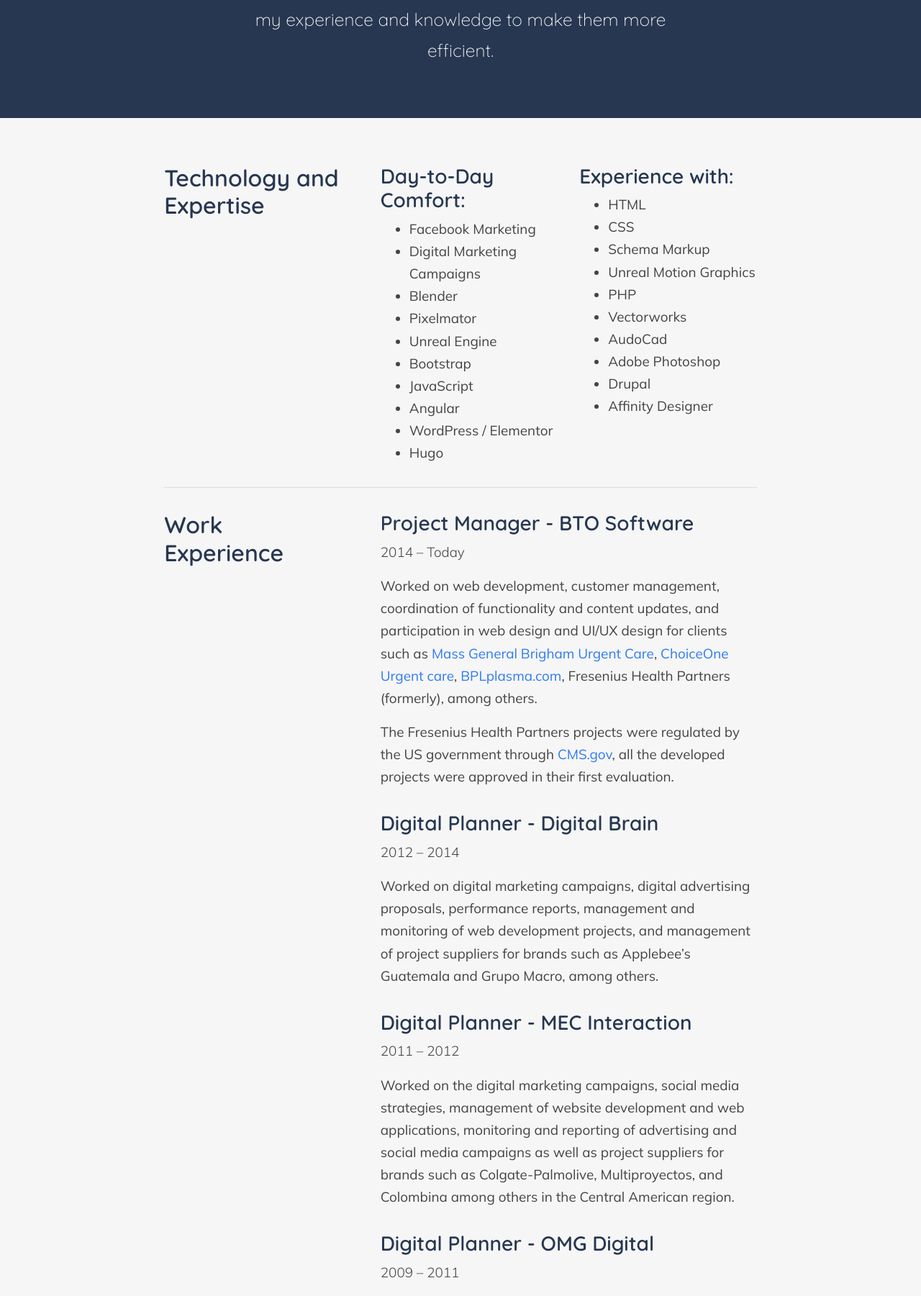
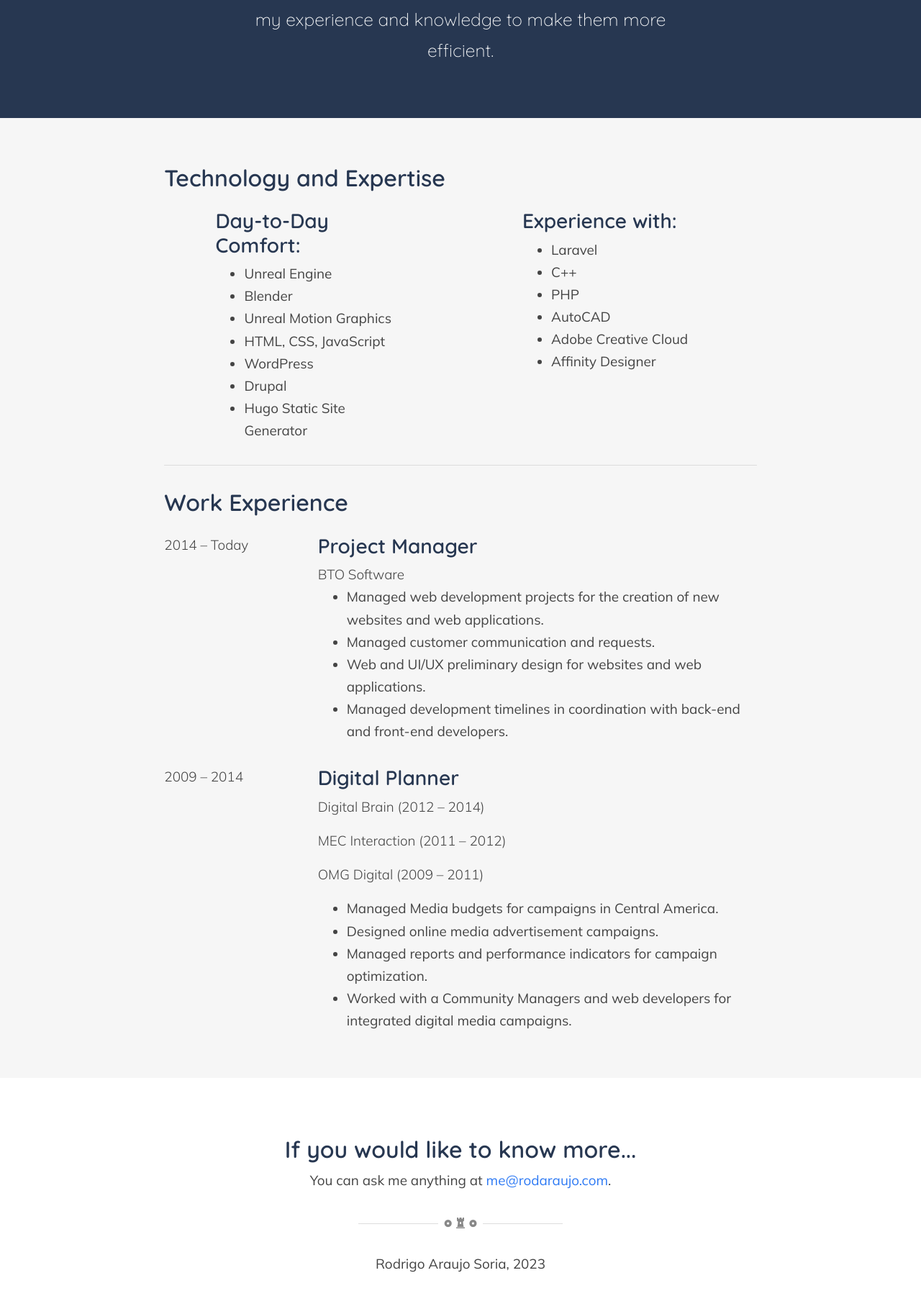
Before and after one commit to Rodaraujo/rodaraujo.github.io, a PHP site: page /resume in a window 1280 px wide. Shown: the part 334-2135 px from the top of the page at 72% size. Run offline with PHP 8.4, Linux system fonts and the light colour scheme; some libraries are stand-ins or nearby versions; some web fonts are replaced.

Commit message:
Update year to 2023 and Resume page content.

```diff
--- a/404.html
+++ b/404.html
@@ -107,7 +107,7 @@
         <hr>
       </div>
   <p>
-    Rodrigo Araujo Soria, 2022
+    Rodrigo Araujo Soria, 2023
   </p>
 </div>
 
--- a/about/index.html
+++ b/about/index.html
@@ -135,7 +135,7 @@
         <hr>
       </div>
   <p>
-    Rodrigo Araujo Soria, 2022
+    Rodrigo Araujo Soria, 2023
   </p>
 </div>
 
--- a/css/custom-style.css
+++ b/css/custom-style.css
@@ -353,7 +353,7 @@ h2,h3,.h2,.h3 {
 }
 
 h4,h5,.h4,.h5 {
-    font-weight: 700;
+    font-weight: 600;
 }
 
 #rod-sub-title {
--- a/es/404.html
+++ b/es/404.html
@@ -107,7 +107,7 @@
         <hr>
       </div>
   <p>
-    Rodrigo Araujo Soria, 2022
+    Rodrigo Araujo Soria, 2023
   </p>
 </div>
 
--- a/es/about/index.html
+++ b/es/about/index.html
@@ -133,7 +133,7 @@
         <hr>
       </div>
   <p>
-    Rodrigo Araujo Soria, 2022
+    Rodrigo Araujo Soria, 2023
   </p>
 </div>
 
--- a/es/index.html
+++ b/es/index.html
@@ -2,7 +2,7 @@
 <!doctype html>
 <html lang="es">
   <head>
-	<meta name="generator" content="Hugo 0.101.0" />
+	<meta name="generator" content="Hugo 0.107.0">
 
     <meta charset="utf-8">
     <title>
@@ -163,7 +163,7 @@
         <hr>
       </div>
   <p>
-    Rodrigo Araujo Soria, 2022
+    Rodrigo Araujo Soria, 2023
   </p>
 </div>
 
--- a/es/index.xml
+++ b/es/index.xml
@@ -22,8 +22,7 @@
       <pubDate>Wed, 11 Jul 2018 09:50:44 -0600</pubDate>
 
       <guid>https://rodaraujo.com/es/resume/</guid>
-      <description>Tecnología y Experticia Manejo completo de: Facebook Marketing Campañas en Marketing Digital Blender Pixelmator Unreal Engine Bootstrap JavaScript Angular WordPress / Elementor Hugo Experiencia con: HTML CSS Schema Markup Unreal Motion Graphics PHP Vectorworks AudoCad Adobe Photoshop Drupal Affinity Designer Experiencia Laboral Project Manager - BTO Software 2014 – Hoy
-Desempeño en el área de desarrollo web, manejo de clientes, coordinación de actualizaciones de funcionalidad y contenidos, y participación en diseño de estructura e interfaz de sitios y aplicaciones web para clientes como Mass General Brigham Urgent Care, ChoiceOne Urgent Care, BPL Plasma, Fresenius Health Partners (anteriormente), entre otros.</description>
+      <description>Tecnología y Experticia Manejo completo de: Unreal Engine Blender Unreal Motion Graphics HTML, CSS, JavaScript WordPress Drupal Hugo Static Site Generator Experiencia con: Laravel C++ PHP AutoCAD Adobe Creative Cloud Affinity Designer Experiencia Laboral 2014 – Hoy Project Manager BTO Software BTO Software (2014 – Hoy) Administración de desarrollo de proyectos para sitios y aplicaciones web. Administración de comunicación y solicitudes de clientes. Diseño Web y de UI/UX preliminar para sitios y aplicaciones.</description>
     </item>
 
     <item>
--- a/es/projects/audioretrato/index.html
+++ b/es/projects/audioretrato/index.html
@@ -191,7 +191,7 @@ function isApple() {
         <hr>
       </div>
   <p>
-    Rodrigo Araujo Soria, 2022
+    Rodrigo Araujo Soria, 2023
   </p>
 </div>
 
--- a/es/projects/hardshelled/index.html
+++ b/es/projects/hardshelled/index.html
@@ -183,7 +183,7 @@
 			</div>
 
 		</div>
-		<div class="col-12 pt-1 pb-4 text-center"><a href="/" class="hs-nav-link hs-footer-link">Rodrigo Araujo Soria, 2022</a></div>
+		<div class="col-12 pt-1 pb-4 text-center"><a href="/" class="hs-nav-link hs-footer-link">Rodrigo Araujo Soria, 2023</a></div>
 	</div>
 </div>
 
--- a/es/projects/index.html
+++ b/es/projects/index.html
@@ -170,7 +170,7 @@
         <hr>
       </div>
   <p>
-    Rodrigo Araujo Soria, 2022
+    Rodrigo Araujo Soria, 2023
   </p>
 </div>
 
--- a/es/projects/tankbot/index.html
+++ b/es/projects/tankbot/index.html
@@ -155,7 +155,7 @@
         <hr>
       </div>
   <p>
-    Rodrigo Araujo Soria, 2022
+    Rodrigo Araujo Soria, 2023
   </p>
 </div>
 
--- a/index.html
+++ b/index.html
@@ -2,7 +2,7 @@
 <!doctype html>
 <html lang="en">
   <head>
-	<meta name="generator" content="Hugo 0.101.0" />
+	<meta name="generator" content="Hugo 0.107.0">
 
     <meta charset="utf-8">
     <title>
@@ -163,7 +163,7 @@
         <hr>
       </div>
   <p>
-    Rodrigo Araujo Soria, 2022
+    Rodrigo Araujo Soria, 2023
   </p>
 </div>
 
--- a/index.xml
+++ b/index.xml
@@ -22,8 +22,7 @@
       <pubDate>Wed, 11 Jul 2018 09:50:44 -0600</pubDate>
 
       <guid>https://rodaraujo.com/resume/</guid>
-      <description>Technology and Expertise Day-to-Day Comfort: Facebook Marketing Digital Marketing Campaigns Blender Pixelmator Unreal Engine Bootstrap JavaScript Angular WordPress / Elementor Hugo Experience with: HTML CSS Schema Markup Unreal Motion Graphics PHP Vectorworks AudoCad Adobe Photoshop Drupal Affinity Designer Work Experience Project Manager - BTO Software 2014 – Today
-Worked on web development, customer management, coordination of functionality and content updates, and participation in web design and UI/UX design for clients such as Mass General Brigham Urgent Care, ChoiceOne Urgent care, BPLplasma.</description>
+      <description>Technology and Expertise Day-to-Day Comfort: Unreal Engine Blender Unreal Motion Graphics HTML, CSS, JavaScript WordPress Drupal Hugo Static Site Generator Experience with: Laravel C++ PHP AutoCAD Adobe Creative Cloud Affinity Designer Work Experience 2014 – Today Project Manager BTO Software BTO Software (2014 – Today) Managed web development projects for the creation of new websites and web applications. Managed customer communication and requests. Web and UI/UX preliminary design for websites and web applications.</description>
     </item>
 
     <item>
--- a/projects/audioretrato/index.html
+++ b/projects/audioretrato/index.html
@@ -191,7 +191,7 @@ function isApple() {
         <hr>
       </div>
   <p>
-    Rodrigo Araujo Soria, 2022
+    Rodrigo Araujo Soria, 2023
   </p>
 </div>
 
--- a/projects/hardshelled/index.html
+++ b/projects/hardshelled/index.html
@@ -183,7 +183,7 @@
 			</div>
 
 		</div>
-		<div class="col-12 pt-1 pb-4 text-center"><a href="/" class="hs-nav-link hs-footer-link">Rodrigo Araujo Soria, 2022</a></div>
+		<div class="col-12 pt-1 pb-4 text-center"><a href="/" class="hs-nav-link hs-footer-link">Rodrigo Araujo Soria, 2023</a></div>
 	</div>
 </div>
 
--- a/projects/index.html
+++ b/projects/index.html
@@ -170,7 +170,7 @@
         <hr>
       </div>
   <p>
-    Rodrigo Araujo Soria, 2022
+    Rodrigo Araujo Soria, 2023
   </p>
 </div>
 
--- a/projects/tankbot/index.html
+++ b/projects/tankbot/index.html
@@ -155,7 +155,7 @@
         <hr>
       </div>
   <p>
-    Rodrigo Araujo Soria, 2022
+    Rodrigo Araujo Soria, 2023
   </p>
 </div>
 
--- a/resume/index.html
+++ b/resume/index.html
@@ -109,74 +109,74 @@
 
 
   <div class="container col-md-8 my-5">
-    <div class="row">
-  <div class="col-sm-4 mb-3 mr-sm-3">
-    <h2>Technology and Expertise</h2>
-  </div>
-
-<div class="col">
-    <h3 id="day-to-day-comfort">Day-to-Day Comfort:</h3>
+    <h2 id="technology-and-expertise">Technology and Expertise</h2>
+<div class="row">
+<div class="col-12 col-md-6 col-lg-4 mx-auto">
+<h3 id="day-to-day-comfort">Day-to-Day Comfort:</h3>
 <ul>
-<li>Facebook Marketing</li>
-<li>Digital Marketing Campaigns</li>
+<li>Unreal Engine</li>
 <li>Blender</li>
-<li>Pixelmator</li>
-<li>Unreal Engine</li>
-<li>Bootstrap</li>
-<li>JavaScript</li>
-<li>Angular</li>
-<li>WordPress / Elementor</li>
-<li>Hugo</li>
+<li>Unreal Motion Graphics</li>
+<li>HTML, CSS, JavaScript</li>
+<li>WordPress</li>
+<li>Drupal</li>
+<li>Hugo Static Site Generator</li>
 </ul>
+</div>
+<div class="col-12 col-md-6 col-lg-4 mx-auto">
+<h3 id="experience-with">Experience with:</h3>
+<ul>
+<li>Laravel</li>
+<li>C++</li>
+<li>PHP</li>
+<li>AutoCAD</li>
+<li>Adobe Creative Cloud</li>
+<li>Affinity Designer</li>
+</ul>
+</div>
 
 </div>
-
+<hr>
+<h2 id="work-experience">Work Experience</h2>
+<div class="row">
+<div class="col-3 pt-3 d-none d-lg-block">
+<span class="font-weight-light">2014 – Today</span>
+</div>
 <div class="col">
-    <h3 id="experience-with">Experience with:</h3>
+<h3 id="project-manager">Project Manager</h3>
+<div class="d-none d-lg-block">
+<span class="font-weight-light">BTO Software</span>
+</div>
+<div class="d-block d-lg-none">
+<span class="font-weight-light">BTO Software (2014 – Today)</span>
+</div>
 <ul>
-<li>HTML</li>
-<li>CSS</li>
-<li>Schema Markup</li>
-<li>Unreal Motion Graphics</li>
-<li>PHP</li>
-<li>Vectorworks</li>
-<li>AudoCad</li>
-<li>Adobe Photoshop</li>
-<li>Drupal</li>
-<li>Affinity Designer</li>
+<li>Managed web development projects for the creation of new websites and web applications.</li>
+<li>Managed customer communication and requests.</li>
+<li>Web and UI/UX preliminary design for websites and web applications.</li>
+<li>Managed development timelines in coordination with back-end and front-end developers.</li>
 </ul>
+</div>
 
 </div>
-
+<div class="row">
+<div class="col-3 pt-3 d-none d-lg-block">
+<span class="font-weight-light">2009 – 2014</span>
+</div>
+<div class="col">
+<h3 id="digital-planner">Digital Planner</h3>
+<p><span class="font-weight-light">Digital Brain (2012 – 2014)</span></p>
+<p><span class="font-weight-light">MEC Interaction (2011 – 2012)</span></p>
+<p><span class="font-weight-light">OMG Digital (2009 – 2011)</span></p>
+<ul>
+<li>Managed Media budgets for campaigns in Central America.</li>
+<li>Designed online media advertisement campaigns.</li>
+<li>Managed reports and performance indicators for campaign optimization.</li>
+<li>Worked with a Community Managers and web developers for integrated digital media campaigns.</li>
+</ul>
+</div>
 
 </div>
-
-<hr>
-<div class="row">
-  <div class="col-sm-4 mb-3 mr-sm-3">
-    <h2>Work Experience</h2>
-  </div>
-
-<div class="col">
-    <h3 id="project-manager---bto-software">Project Manager - BTO Software</h3>
-<p><span class="font-weight-light">2014 – Today</span></p>
-<p>Worked on web development, customer management, coordination of functionality and content updates, and participation in web design and UI/UX design for clients such as <a href="https://urgentcare.massgeneralbrigham.org" title="Mass General Brigham Urgent Care">Mass General Brigham Urgent Care</a>, <a href="https://choiceoneuc.com" title="ChoiceOne Urgent Care">ChoiceOne Urgent care</a>, <a href="https://bplplasma.com" title="BPL Plasma">BPLplasma.com</a>, Fresenius Health Partners (formerly), among others.</p>
-<p>The Fresenius Health Partners projects were regulated by the US government through <a href="https://www.cms.gov" title="Centers for Medicare &amp; Medicaid Services">CMS.gov</a>, all the developed projects were approved in their first evaluation.</p>
-<h3 id="digital-planner---digital-brain">Digital Planner - Digital Brain</h3>
-<p><span class="font-weight-light">2012 – 2014</span></p>
-<p>Worked on digital marketing campaigns, digital advertising proposals, performance reports, management and monitoring of web development projects, and management of project suppliers for brands such as Applebee’s Guatemala and Grupo Macro, among others.</p>
-<h3 id="digital-planner---mec-interaction">Digital Planner - MEC Interaction</h3>
-<p><span class="font-weight-light">2011 – 2012</span></p>
-<p>Worked on the digital marketing campaigns, social media strategies, management of website development and web applications, monitoring and reporting of advertising and social media campaigns as well as project suppliers for brands such as Colgate-Palmolive, Multiproyectos, and Colombina among others in the Central American region.</p>
-<h3 id="digital-planner---omg-digital">Digital Planner - OMG Digital</h3>
-<p><span class="font-weight-light">2009 – 2011</span></p>
-<p>Worked on digital marketing campaigns, social media strategies, management of website development and web applications, monitoring and reporting of advertising and social media campaigns as well as project suppliers, for brands such as Tigo Guatemala, BDF, and Pollo Campero, among others.</p>
-
-</div>
-
-
-</div>
-
 
   </div>
 
@@ -197,7 +197,7 @@
         <hr>
       </div>
   <p>
-    Rodrigo Araujo Soria, 2022
+    Rodrigo Araujo Soria, 2023
   </p>
 </div>
 
```
Also changed, not shown: es/resume/index.html (+54 -55 lines), 1 other file.
